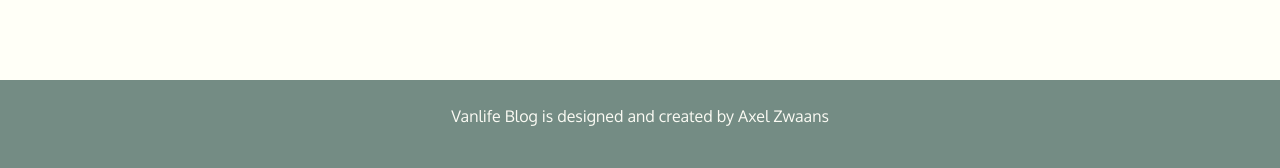
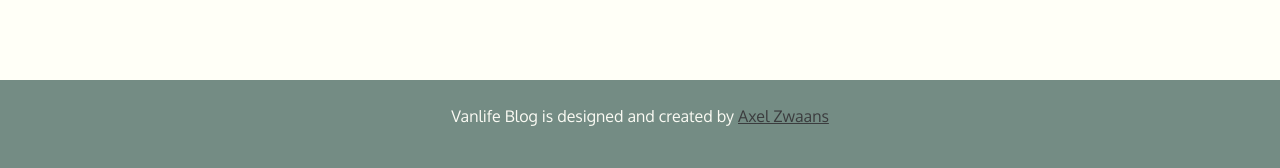
Before and after one commit to axelzwaans/do-it, a Flask app: page /blog in a window 1280 px wide. Shown: the part 632-800 px from the top of the page. Run offline with Flask 2, Linux system fonts and the light colour scheme; the visitor is signed in with stand-in values (Sample User, id 1); data that the repository does not hold is empty; some libraries are stand-ins or nearby versions.

Commit message:
Add features to implement to readme file

```diff
--- a/vanlife_blog/templates/base.html
+++ b/vanlife_blog/templates/base.html
@@ -74,7 +74,7 @@
     <!-- Footer -->
     <footer>
         <div class="container py-4 justify-content-around">
-            <p align="center">Vanlife Blog is designed and created by Axel Zwaans</p>
+            <p align="center">Vanlife Blog is designed and created by <a href="mailto: axelzwaans@hotmail.com">Axel Zwaans</a></p>
         </div>
     </footer>
 
```
Also changed, not shown: README.md, vanlife_blog/static/images-readme/admin_dashboard.png (added), vanlife_blog/static/images-readme/alert_danger.png (added), vanlife_blog/static/images-readme/alert_success.png (added), vanlife_blog/static/images-readme/footer.png (added), vanlife_blog/static/images-readme/user_dashboard.png (added).
